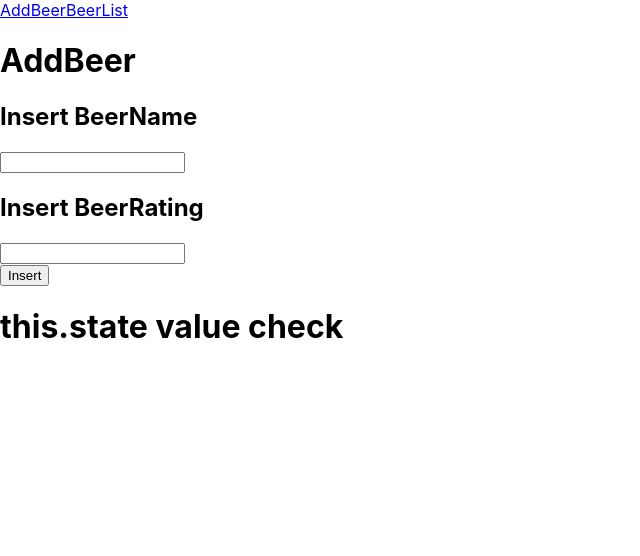
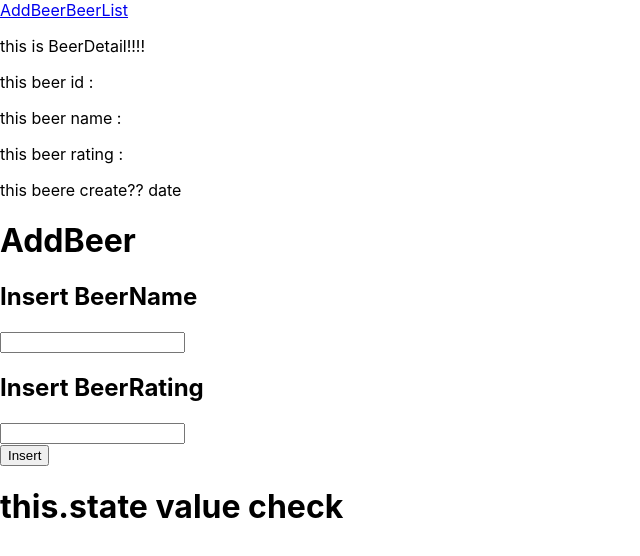
Before and after one commit to liante0904/drink-beer, a React (Create React App) app in the folder frontend/: page /beer/add in a window 1280 px wide. Shown: the top 556 px of the page, without its empty margins (0-640 px from the left). Built offline with nearby package versions, Linux system fonts and the light colour scheme; no server answers.

Commit message:
Imple GetBeerDetail.

```diff
--- a/frontend/src/App.js
+++ b/frontend/src/App.js
@@ -4,6 +4,7 @@ import { BrowserRouter as Switch, Route, Link } from 'react-router-dom';
 import AddBeer from './component/AddBeer';
 import UpdateBeer from './component/UpdateBeer';
 import BeerList from './component/BeerList';
+import BeerDetail from './component/BeerDetail';
 
 class App extends Component {
   render() {
@@ -11,8 +12,9 @@ class App extends Component {
       <div className="App">
         <Switch>
           <Link to="/beer/add">AddBeer</Link>
-          <Link exact="true" to="/">BeerList</Link>
+          <Link to="/">BeerList</Link>
           <Route exact path="/" component={BeerList}/>
+          <Route exact path="/beer/:id" component={BeerDetail}/>
           <Route path="/beer/add" component={AddBeer}/>
           <Route path="/beer/update/:id" component={UpdateBeer}/>
         </Switch>
--- /dev/null
+++ b/frontend/src/component/BeerDetail.js
@@ -0,0 +1,47 @@
+import React, { Component } from 'react';
+import BeerService from '../component/BeerService';
+
+
+class BeerDetail extends Component {
+    constructor(props){
+        super();
+        this.state = {};
+        this.beerService = new BeerService();
+    }
+    componentDidMount(){
+        const id = this.props.match.params.id;
+        this.fetchBeer(id);
+    }
+    fetchBeer = (id) => {
+        console.log('fetchBeer component',id);
+        this.beerService.get(id, (response) => {
+            this.setState(response.data);
+            console.log('this.state : ',this.state);
+        });
+    }
+    render() {
+        return (
+            <div>
+                <p>
+                    this is BeerDetail!!!!
+                </p>
+
+                <p>
+                    this beer id : { this.state._id }
+                </p>
+                <p>
+                    this beer name : { this.state.name }
+                </p>
+                <p>
+                    this beer rating : { this.state.rating }
+                </p>
+                <p>
+                    this beere create?? date { this.state.create_date }
+                </p>
+
+            </div>
+        );
+    }
+}
+
+export default BeerDetail;
--- a/frontend/src/component/BeerItem.js
+++ b/frontend/src/component/BeerItem.js
@@ -1,10 +1,13 @@
 import React, { Component } from 'react';
-
-export default class BeerItem extends Component {
+import { BrowserRouter as Switch, Route, Link } from 'react-router-dom';
+class BeerItem extends Component {
+    constructor(props){
+        super();
+    }
     render() {
         return (
             <div>
-                <h2>{this.props.beerItem.name}</h2>
+                <h2><Link to={`/beer/${this.props.beerItem._id}`}>{this.props.beerItem.name}</Link></h2>
                 <button value="update" id={this.props.beerItem._id} onClick={this.props.onUpdate}>update button</button>
                 <button value="delete" id={this.props.beerItem._id} onClick={this.props.onDelete}>delete button</button>
                 <p>rating : {this.props.beerItem.rating}</p>
@@ -12,3 +15,4 @@ export default class BeerItem extends Component {
         );
     }
 }
+export default BeerItem;
```
